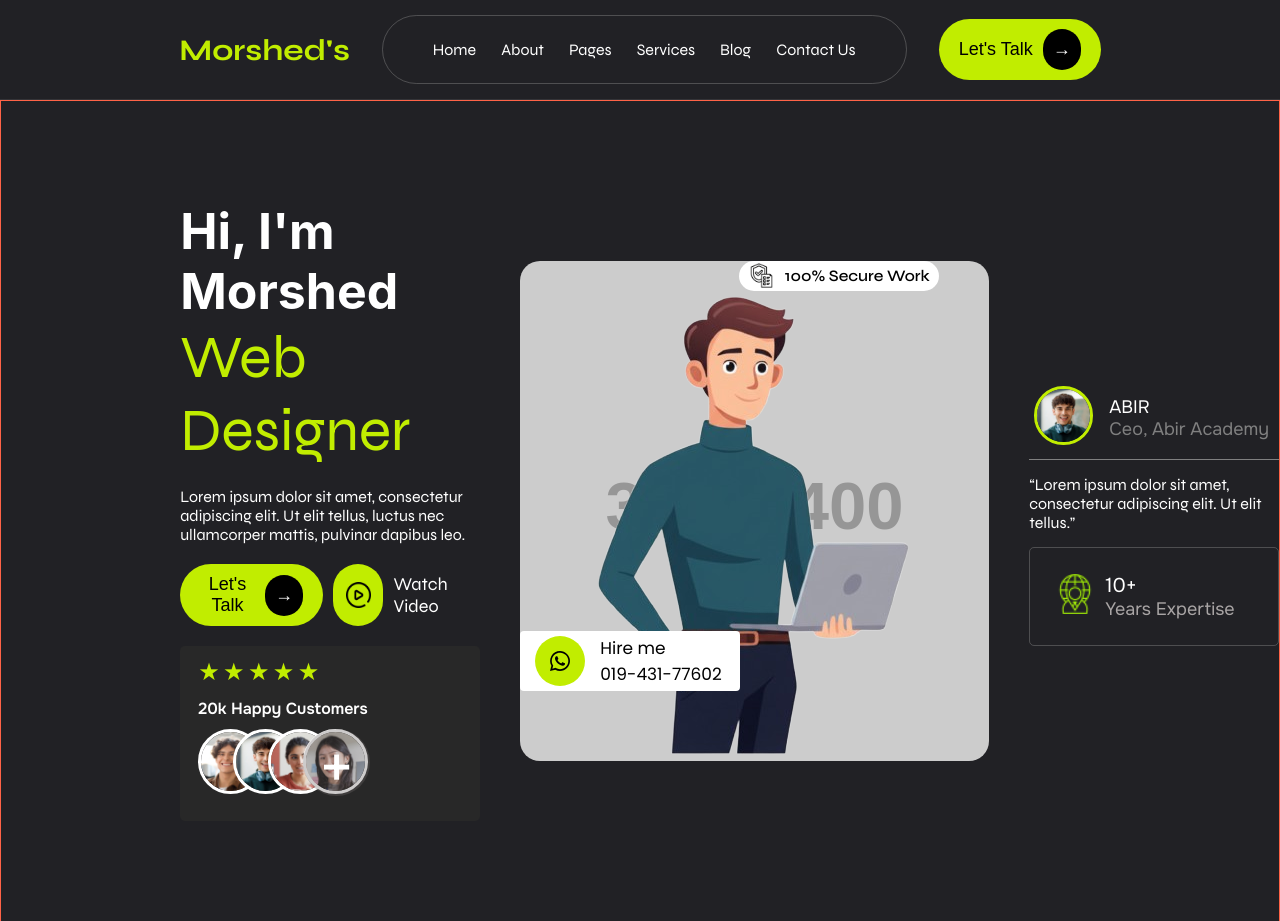
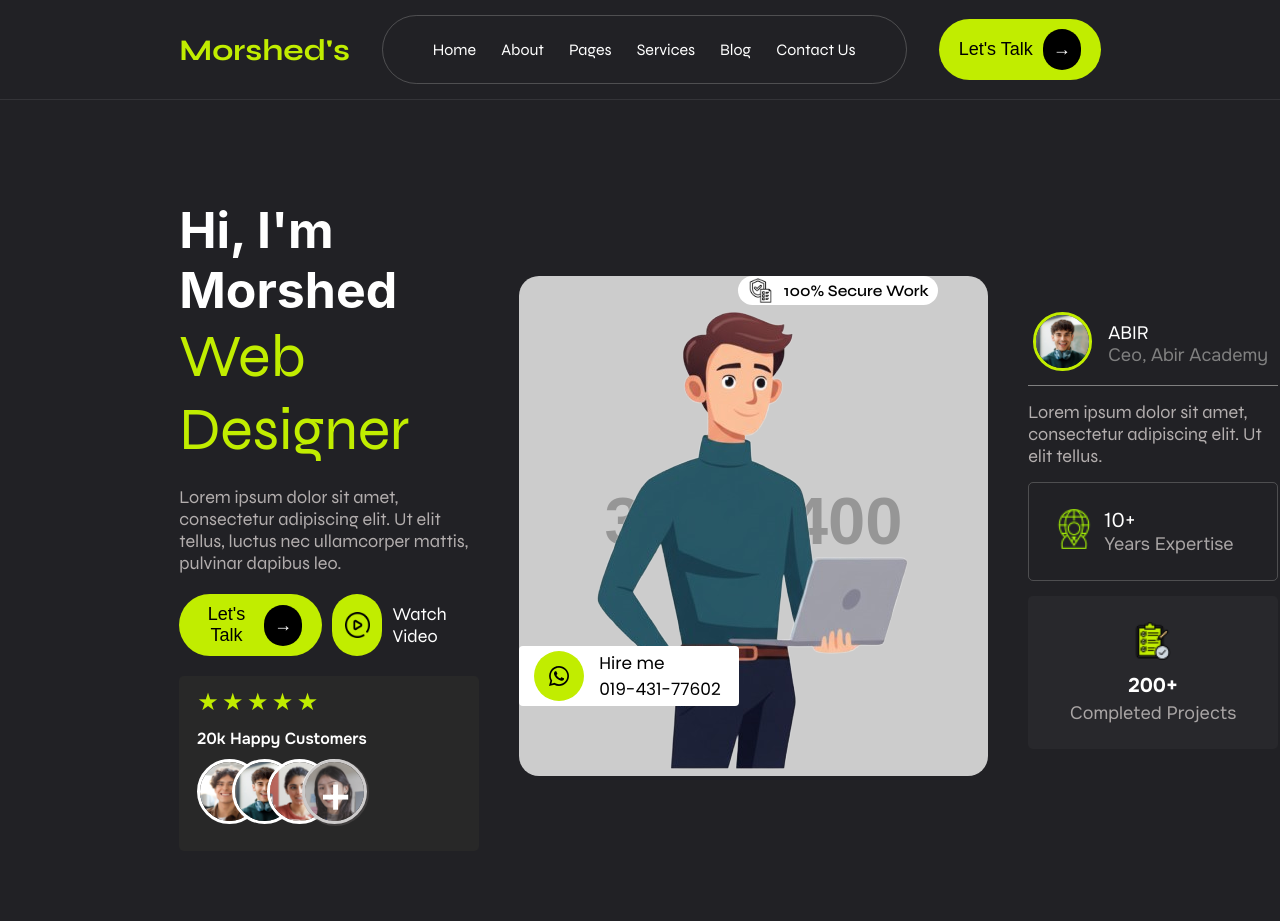
Before and after one commit to VCS-Morshed/my-sec-repo, a plain HTML site: page index.html in a window 1280 px wide. Shown: the top 921 px of the page. Drawn offline with Linux system fonts and the light colour scheme; placeholder pictures from the web are drawn by us.

Commit message:
hero section 4th div added

```diff
--- a/index.html
+++ b/index.html
@@ -100,7 +100,6 @@
       padding: 100px 14%;
       gap: 40px;
       background-color: rgb(33, 33, 37);
-      border: 1px solid tomato;
     }
 
     .intro-div {
@@ -118,6 +117,10 @@
       color: rgb(193, 237, 0);
       margin-bottom: 20px;
     }
+    .dummy{
+      font-size: 18px;
+      color: rgb(179, 174, 174);
+    }
 
     .myimg-div {
       flex: 1;
@@ -131,6 +134,8 @@
 
     .testimonial-div {
       flex: 1;
+      align-items: center;
+      justify-content: center;
       display: grid;
       grid-template-columns: 250px;
       row-gap: 15px;
@@ -327,7 +332,7 @@
     }
     .right3rd-div{
       display: flex;
-       align-items: center;
+      align-items: center;
       column-gap: 10px;
       border: 1px solid rgba(128, 128, 128, 0.477);
       border-radius: 5px;
@@ -344,6 +349,41 @@
     }
     .expertise{
       color: rgb(169, 165, 165);
+    }
+    .right4th-div{
+      border-radius: 5px;
+      padding: 10%;
+      font-size: 18px;
+      font-family: onest;
+      background-color: #28282C;
+    }
+    .requirement-icondiv{
+      display: flex;
+      align-items: center;
+      justify-content: center;
+    }
+    .requirement-icon{
+      height: 40px;
+      margin-bottom: 12px;
+    }
+    .clients-number{
+      display: flex;
+      align-items: center;
+      justify-content: center;
+    }
+    .projects-num{
+      font-size: 20px;
+      font-weight: bold;
+      margin-bottom: 4px;
+    }
+    .projects-txt{
+      font-size: 18px;
+      color: rgb(169, 165, 165);
+    }
+    .projects{
+      display: flex;
+      align-items: center;
+      justify-content: center;
     }
 
   </style>
@@ -374,7 +414,7 @@
       <div class="intro-div">
         <h1>Hi, I'm Morshed</h1>
         <p class="Designation">Web Designer</p>
-        <p>Lorem ipsum dolor sit amet, consectetur adipiscing elit. Ut elit tellus, luctus nec ullamcorper mattis, pulvinar dapibus leo.</p>
+        <p class="dummy">Lorem ipsum dolor sit amet, consectetur adipiscing elit. Ut elit tellus, luctus nec ullamcorper mattis, pulvinar dapibus leo.</p>
 
 
         <div class="vdo-button">
@@ -431,18 +471,30 @@
           </div>
         </div>
 
-        <p>“Lorem ipsum dolor sit amet, consectetur adipiscing elit. Ut elit tellus.”</p>
+        <p class="dummy">Lorem ipsum dolor sit amet, consectetur adipiscing elit. Ut elit tellus.</p>
 
         <div class="right3rd-div">
+
           <div class="emloyee-div"> <img src="Images/global-employee.png" alt="emplyee" class="employee-icon"></div>
 
           <div>
             <p class="year">10+</p>
             <p class="expertise"> Years Expertise</p>
           </div>
+        </div>
 
-        </div>
+        <div class="right4th-div">
+
+        <div class="requirement-icondiv"><img src="Images/requirement.png" class="requirement-icon"></div>
+
+        <div class="clients-number"><p class="projects-num">200+</p></div>
+        <div class="projects"><p class="projects-txt">Completed Projects</p></div>
+
+
       </div>
+
+      </div>
+
     </section>
   </main>
 </body>
```
